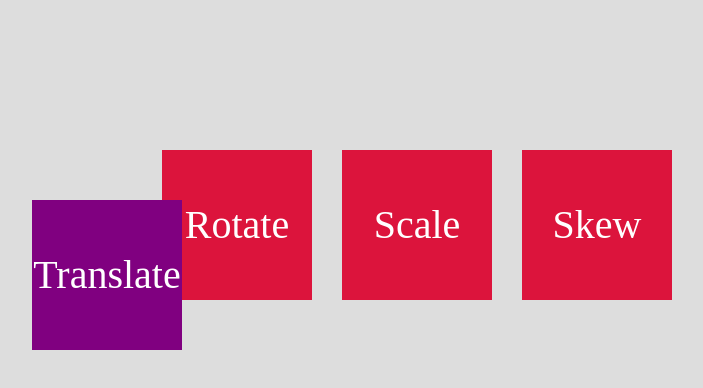
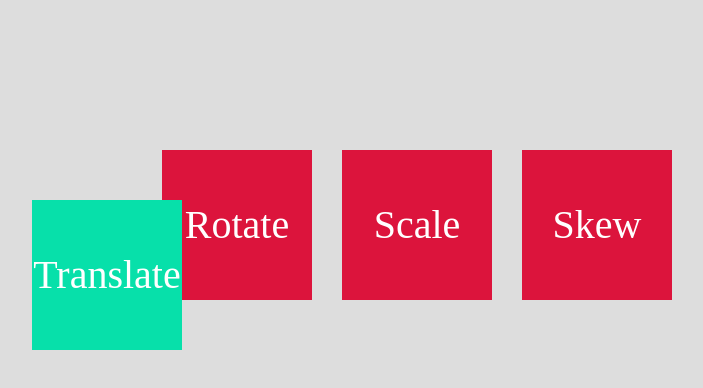
Before and after one commit to JuanesWagner/sesion04_cg_mul_a, a plain HTML site: page index.html in a window 1280 px wide. In both pictures the pointer is over the element "Translate". Shown: the whole page, without its empty margins (313-1016 px from the left). Drawn offline with Linux system fonts and the light colour scheme.

Commit message:
Signed-off-by: JuanesWagner <u6000348@unimilitar.edu.co>

```diff
--- a/estilos.css
+++ b/estilos.css
@@ -21,7 +21,7 @@ body{
 }
 
 .caja:nth-child(1):hover{
-    background: purple;
+    background: rgb(7, 224, 170);
     transform: translate(50px, 50px);
 }
 
```
